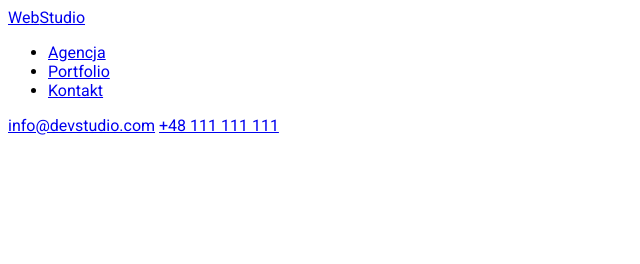
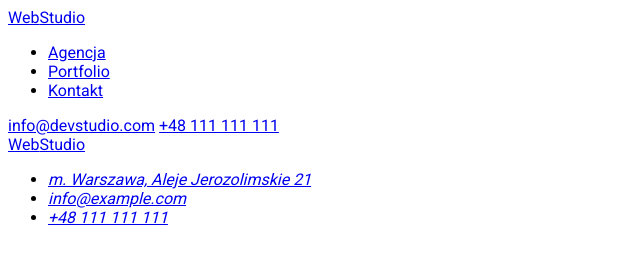
Before and after one commit to DagmaraKida/goit-markup-hw-02, a plain HTML site: page portfolio.html in a window 1280 px wide. Shown: the whole page, without its empty margins (0-640 px from the left). Drawn offline with Linux system fonts and the light colour scheme.

Commit message:
portfolio html footer section added

```diff
--- a/portfolio.html
+++ b/portfolio.html
@@ -30,5 +30,22 @@
       <!-- TEL -->
       <a href="tel:+48111111111">+48 111 111 111</a>
     </header>
+
+    <footer>
+      <!-- LOGO -->
+      <a href="index.html"><span>Web</span>Studio</a>
+      <!-- ADDRESS -->
+      <address>
+        <ul>
+          <li>
+            <a href="https://goo.gl/maps/1uCLYBcG9Ry3D8Pi7" target="_blank"
+              >m. Warszawa, Aleje Jerozolimskie 21</a
+            >
+          </li>
+          <li><a href="mailto:info@example.com">info@example.com</a></li>
+          <li><a href="tel:+48111111111">+48 111 111 111</a></li>
+        </ul>
+      </address>
+    </footer>
   </body>
 </html>
```
